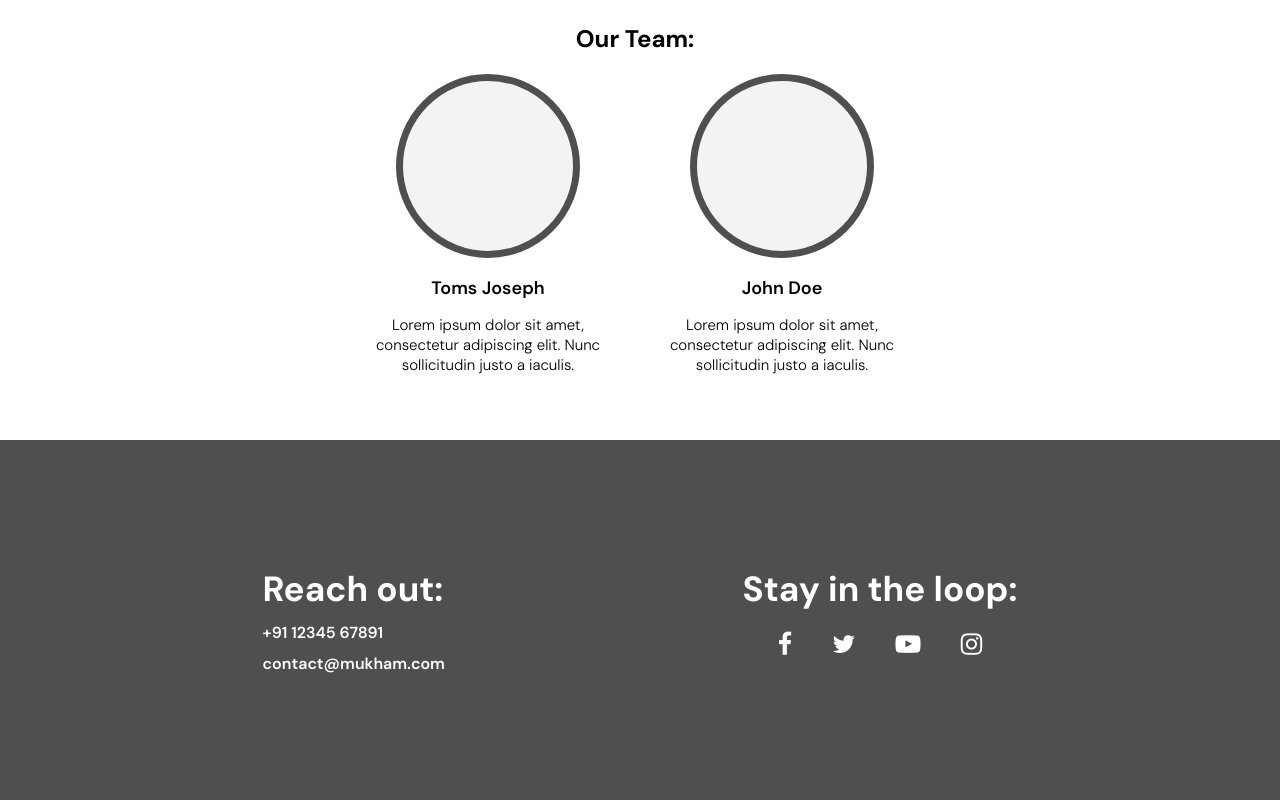
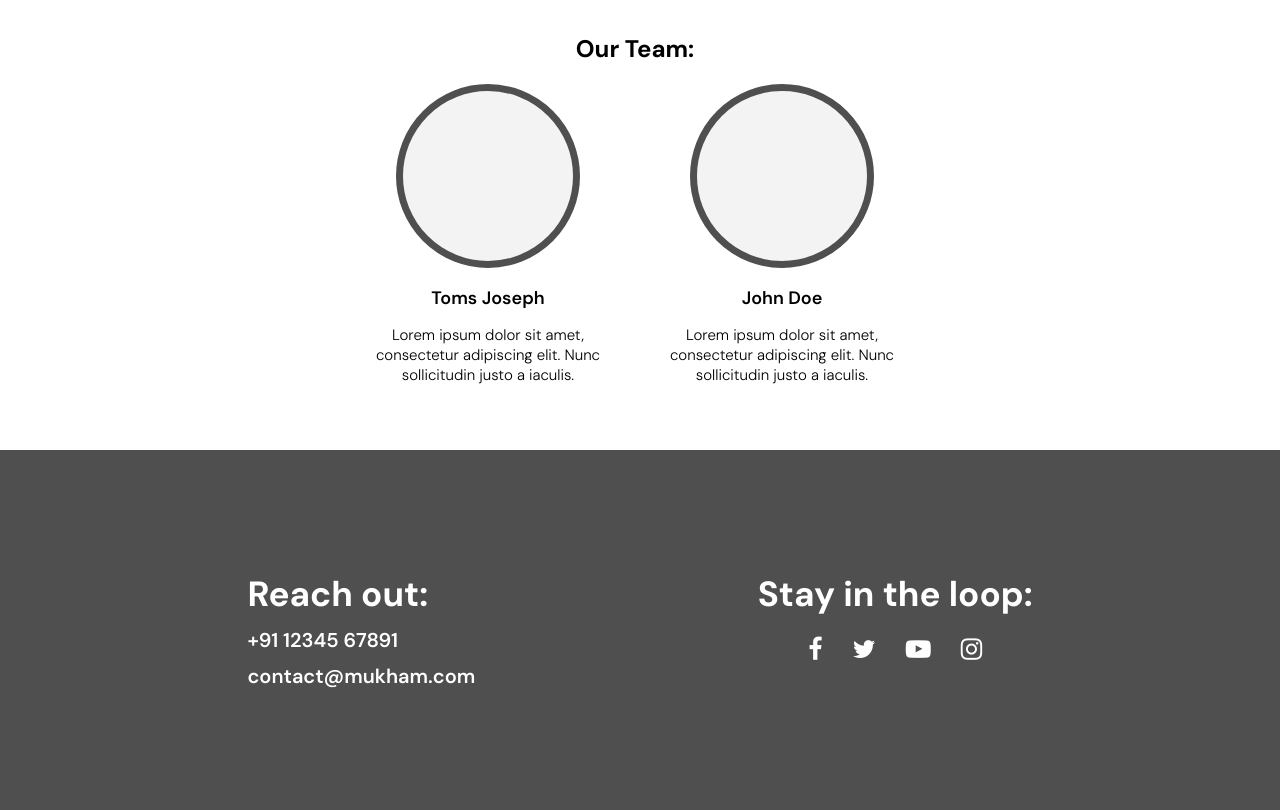
Before and after one commit to Nathen-Github/mkmArchSite, a plain HTML site: page index.html in a window 1280 px wide. Shown: the part 1730-2540 px from the top of the page. Drawn offline with Linux system fonts and the light colour scheme.

Commit message:
okay no, fr this time

```diff
--- a/styles.css
+++ b/styles.css
@@ -118,6 +118,7 @@ ul {
     gap: 2vh;
     align-items: center;
     justify-content: center;
+    padding: 0px 10px 10px 10px;
 }
 
 .project-container {
@@ -229,6 +230,7 @@ footer {
     font-weight: 600;
     display: flex;
     flex-direction: column;
+    font-size: 20px;
 }
 
 #social-title {
@@ -240,8 +242,9 @@ footer {
 #socials {
     display: flex;
     font-size: 25px;
-    justify-content: space-evenly;
+    justify-content: center;
     align-items: center;
+    gap: 30px;
 }
 
 footer p {
```
